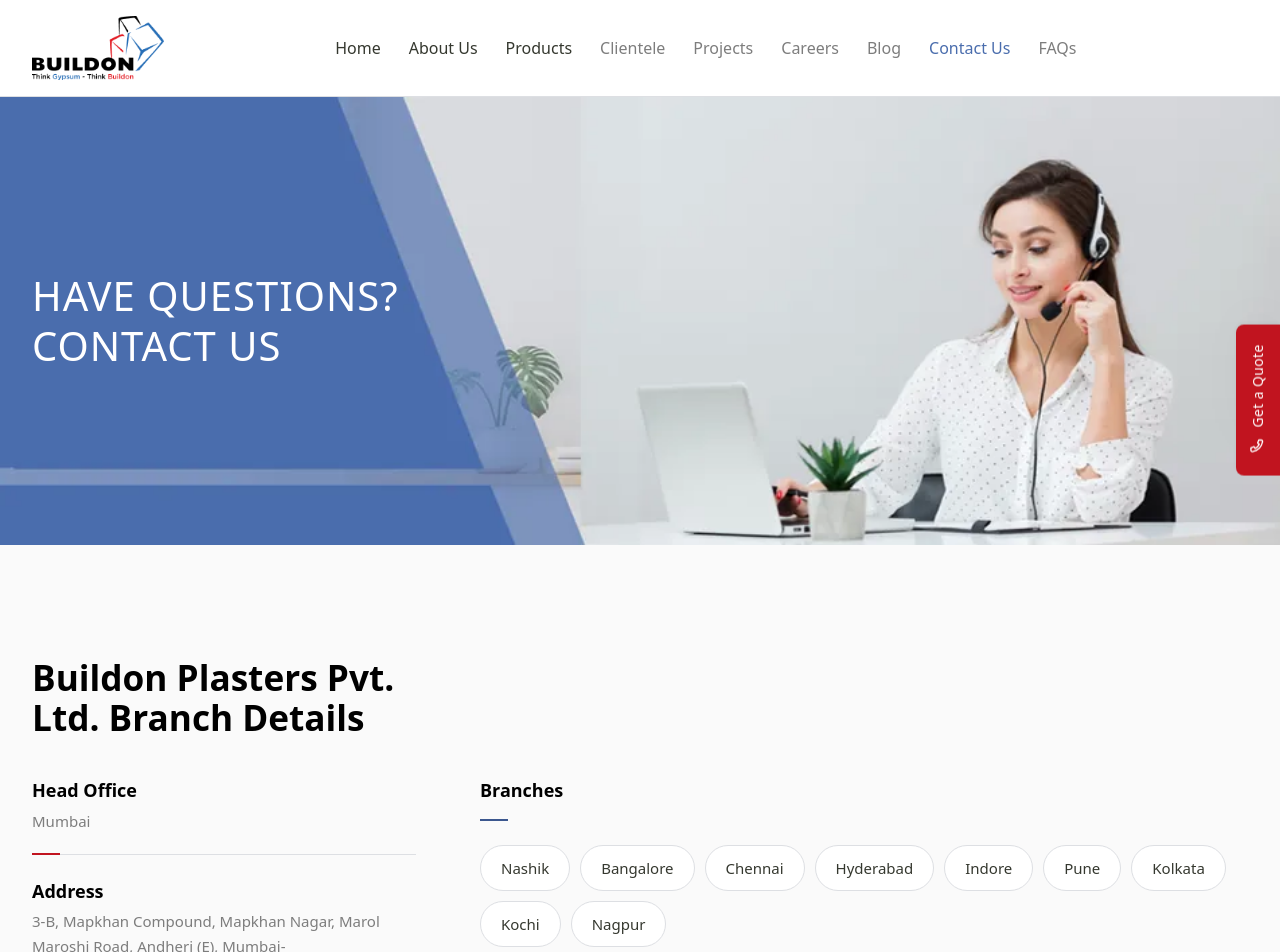
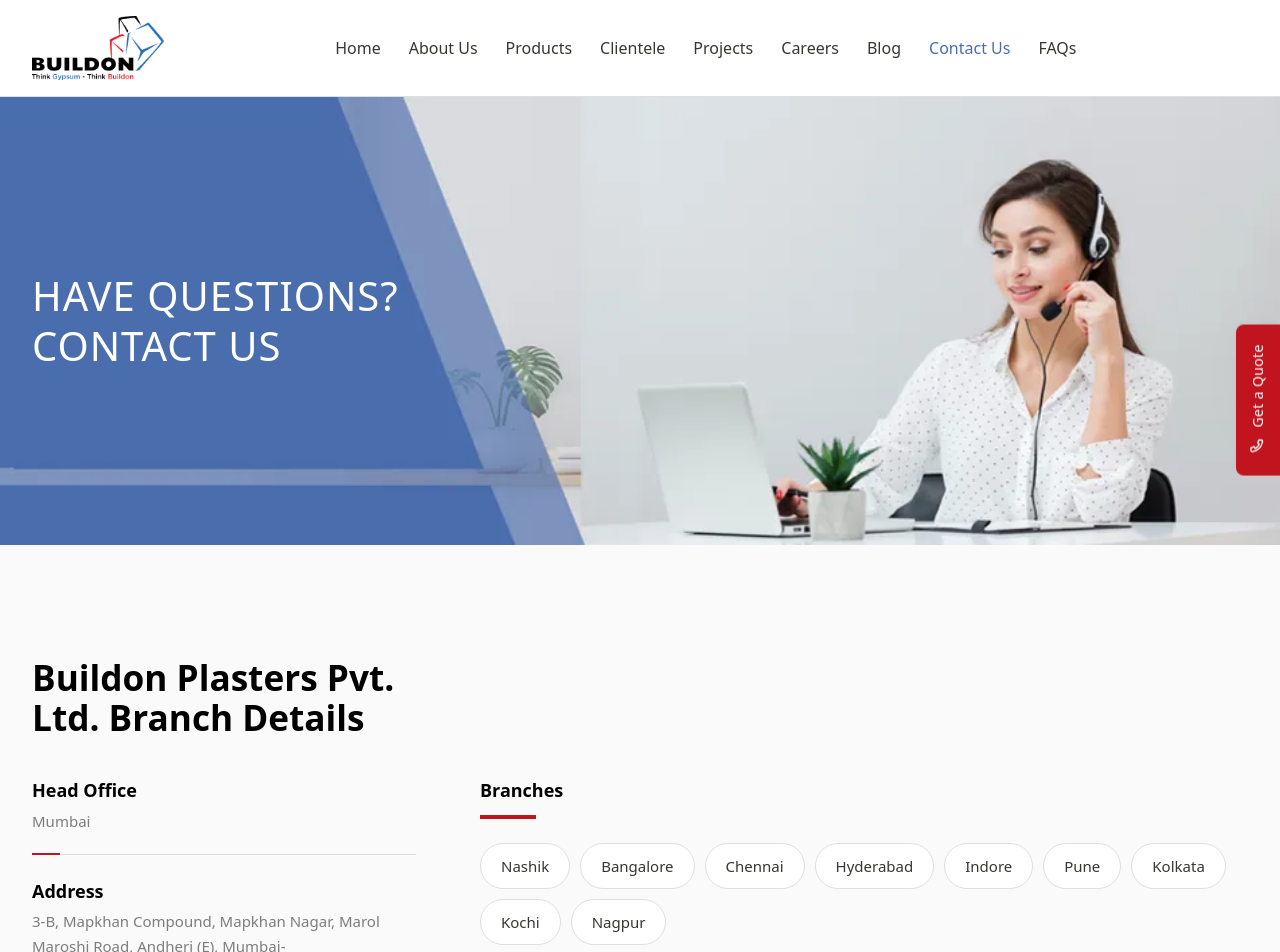
Before and after one commit to EBR-WORK/buildon, a Next.js app: page /contact-us in a window 1280 px wide. Shown: the top 952 px of the page. Built offline with nearby package versions, Linux system fonts and the light colour scheme; a web font is replaced by a local one.

Commit message:
fix red underline at about & contact page

```diff
--- a/src/app/about-us/page.tsx
+++ b/src/app/about-us/page.tsx
@@ -223,9 +223,16 @@ export default function AboutUsPage() {
             <Reveal>
               <SectionHeading title={aboutPage.branches.title} />
 
-              <ul className="mt-8 space-y-5">
+              {/* Each row closes with the same hairline-and-accent-tick rule
+                  DetailBlock draws on the contact page, so the two address
+                  blocks read as one treatment. */}
+              <ul className="mt-8 space-y-6">
                 {branchDetails.map((detail) => (
-                  <li key={detail.label} className="flex gap-3.5 sm:gap-4">
+                  <li
+                    key={detail.label}
+                    className="relative border-b border-line pb-5 after:absolute after:-bottom-px after:left-0 after:h-0.5 after:w-7 after:bg-accent-500 after:content-['']"
+                  >
+                    <div className="flex gap-3.5 sm:gap-4">
                       <span className="inline-flex size-10 shrink-0 items-center justify-center rounded-xl bg-brand-50 text-brand-500">
                         <detail.icon className="size-5" />
                       </span>
@@ -240,6 +247,7 @@ export default function AboutUsPage() {
                           {detail.value}
                         </a>
                       </div>
+                    </div>
                   </li>
                 ))}
               </ul>
@@ -251,6 +259,8 @@ export default function AboutUsPage() {
               <h2 className="font-display text-2xl font-semibold">
                 {aboutPage.branches.branchesLabel}
               </h2>
+              {/* Matches the rule under the contact page's own "Branches" */}
+              <span aria-hidden className="mt-3 block h-1 w-14 bg-accent-500" />
               <ul className="mt-6 flex flex-wrap gap-2.5">
                 {branches.map((branch) => (
                   <li
--- a/src/app/contact-us/page.tsx
+++ b/src/app/contact-us/page.tsx
@@ -61,7 +61,7 @@ export default function ContactUsPage() {
                 </h3>
                 <span
                   aria-hidden
-                  className="mt-4 block h-0.5 w-7 bg-brand-600"
+                  className="mt-3 block h-1 w-14 bg-accent-500"
                 />
                 {/* The reference runs these as one pipe-separated line */}
                 <ul className="mt-6 flex flex-wrap gap-2.5">
--- a/src/lib/content.ts
+++ b/src/lib/content.ts
@@ -47,12 +47,12 @@ export const nav: readonly NavItem[] = [
   { label: "Home", href: "/" },
   { label: "About Us", href: "/about-us" },
   { label: "Products", href: "/products" },
-  { label: "Clientele", href: "" },
-  { label: "Projects", href: "" },
-  { label: "Careers", href: "" },
-  { label: "Blog", href: "" },
+  { label: "Clientele", href: "/clientele" },
+  { label: "Projects", href: "/projects" },
+  { label: "Careers", href: "/career" },
+  { label: "Blog", href: "/blog" },
   { label: "Contact Us", href: "/contact-us" },
-  { label: "FAQs", href: "" },
+  { label: "FAQs", href: "/faq" },
 ];
 
 export const hero = {
```
Lines whose indentation alone changed are shown as unchanged.
